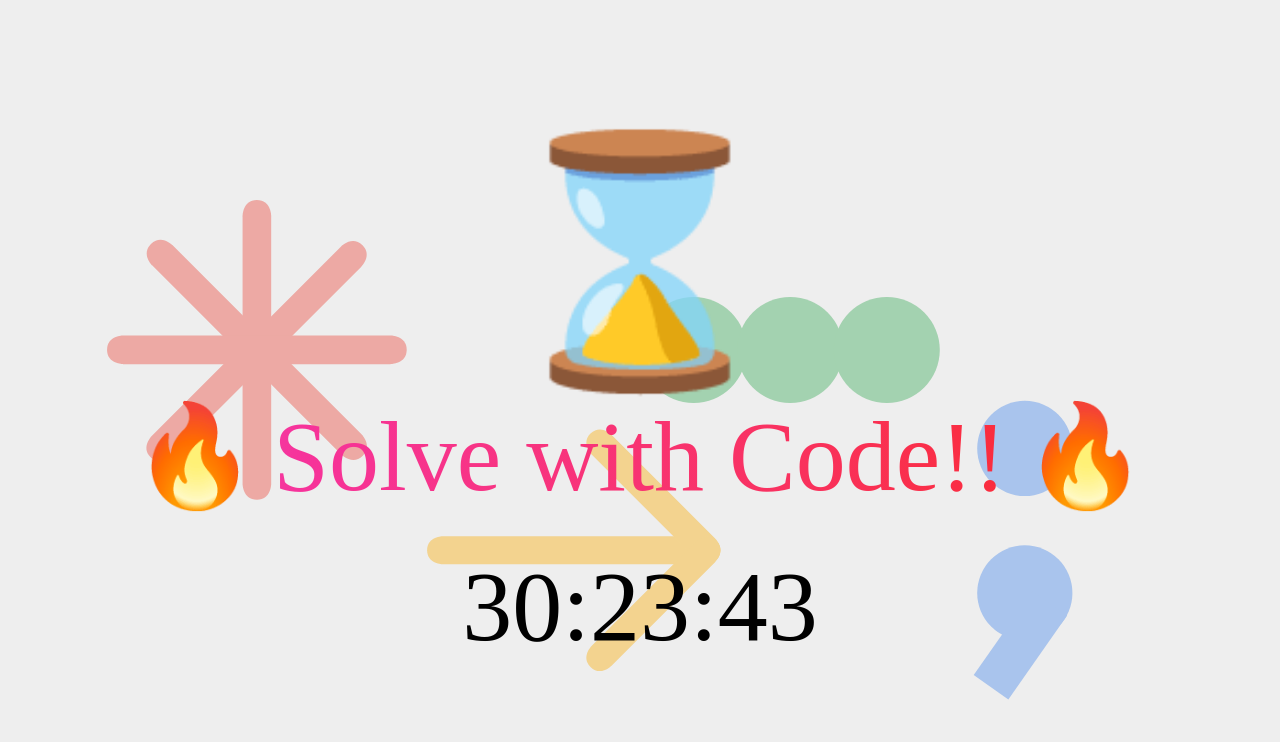
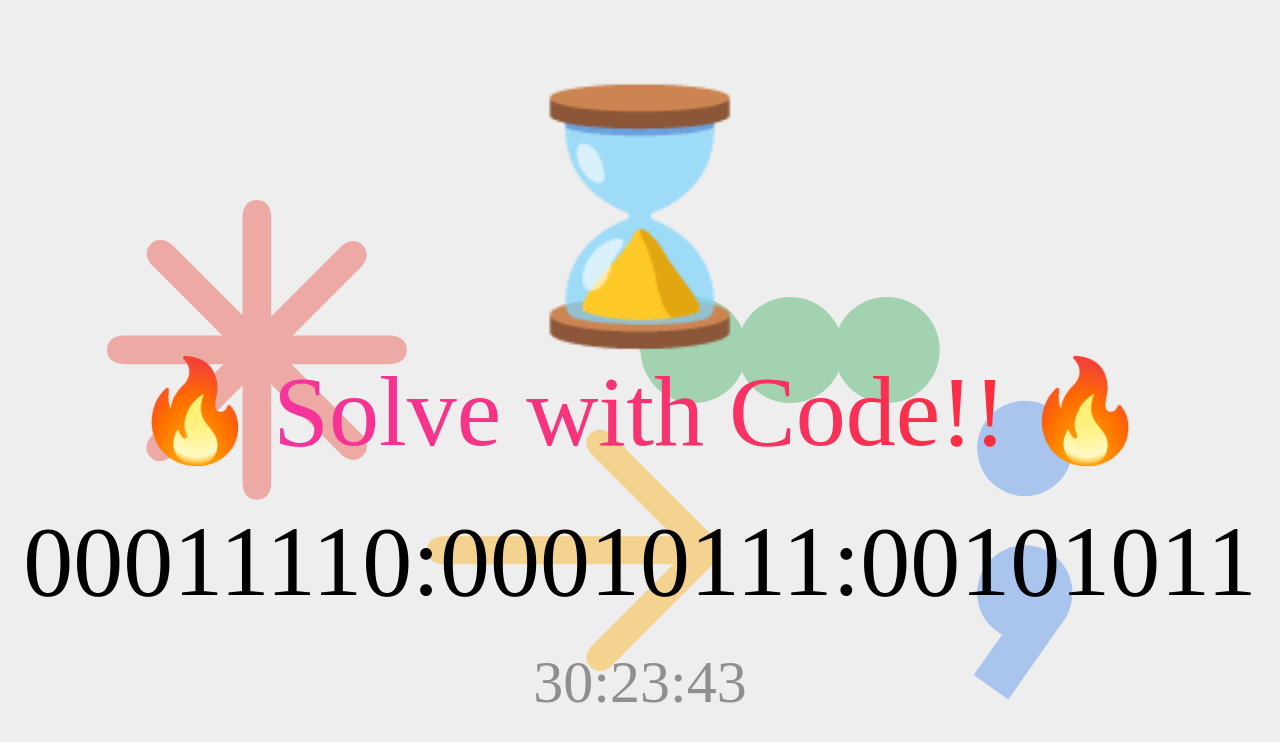
Before and after one commit to 2paperstar/2025-impact-ai-hackathon-screen, a React (Vite) app: page / in a window 1280 px wide. Shown: the top 742 px of the page. Built offline with nearby package versions, Linux system fonts and the light colour scheme; a web font is replaced by a local one.

Commit message:
feat: format with binary number

```diff
--- a/src/timer.tsx
+++ b/src/timer.tsx
@@ -2,16 +2,16 @@ import { useEffect, useState } from "react";
 
 const targetDate = new Date("2025-05-18T13:00:00");
 
-const formatTime = (time: number) => {
+const formatTime = (time: number, base: number = 10, length: number = 2) => {
   const hours = Math.floor(time / 3600000)
-    .toString()
-    .padStart(2, "0");
+    .toString(base)
+    .padStart(length, "0");
   const minutes = Math.floor((time % 3600000) / 60000)
-    .toString()
-    .padStart(2, "0");
+    .toString(base)
+    .padStart(length, "0");
   const seconds = Math.floor((time % 60000) / 1000)
-    .toString()
-    .padStart(2, "0");
+    .toString(base)
+    .padStart(length, "0");
   return `${hours}:${minutes}:${seconds}`;
 };
 
@@ -26,5 +26,10 @@ export const Timer = () => {
     return () => clearInterval(interval);
   }, []);
 
-  return formatTime(time);
+  return (
+    <div className="flex flex-col items-center ">
+      <div>{formatTime(time, 2, 8)}</div>
+      <div className="text-[60px] opacity-40">{formatTime(time)}</div>
+    </div>
+  );
 };
```
